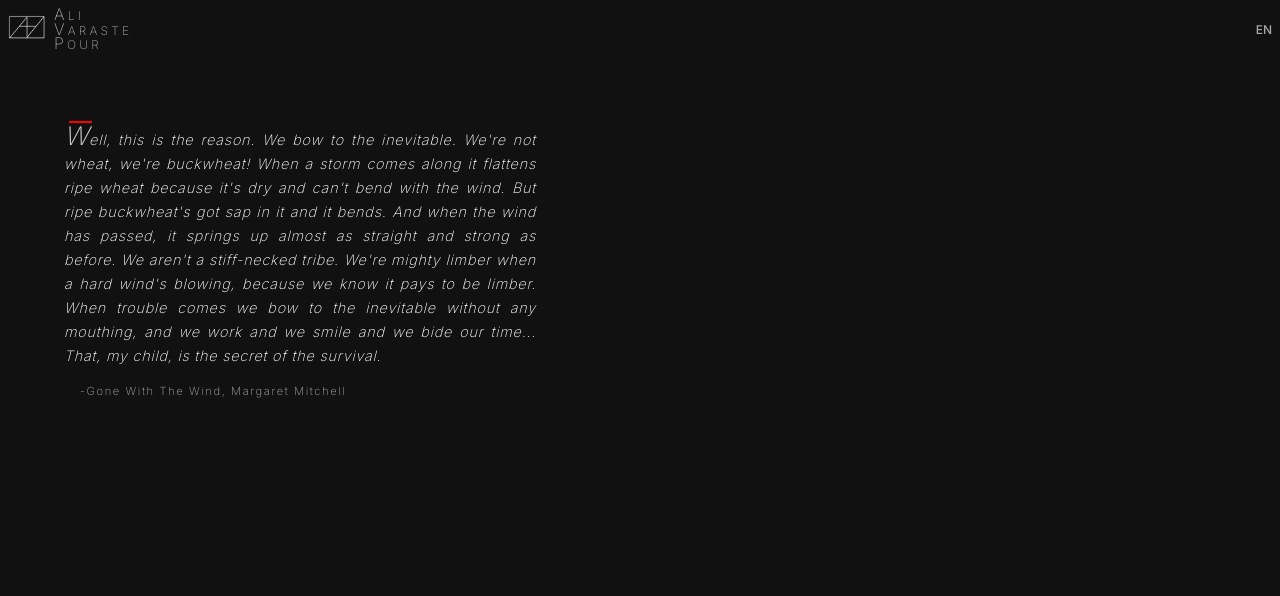
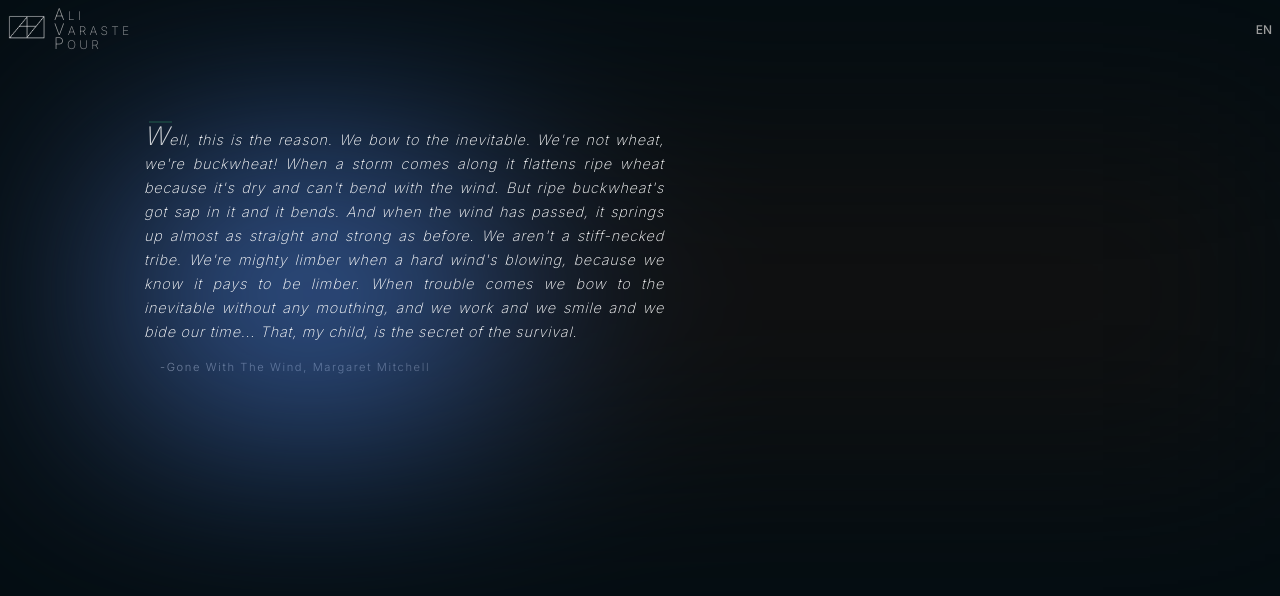
Before and after one commit to alivarastepour/Who_Am_I, a Next.js app: page / in a window 1280 px wide. Shown: the top 596 px of the page. Built offline with nearby package versions, Linux system fonts and the light colour scheme.

Commit message:
more styles are added to the quote section

```diff
--- a/components/Quote/Quote.tsx
+++ b/components/Quote/Quote.tsx
@@ -4,6 +4,7 @@ const Quote = () => {
   return (
     <>
       <div className={styles["quote-wrapper"]}>
+        <div className={styles["quote-background"]}></div>
         <div className={styles["quote"]}>
           Well, this is the reason. We bow to the inevitable. We're not wheat,
           we're buckwheat! When a storm comes along it flattens ripe wheat
--- a/styles/globals.css
+++ b/styles/globals.css
@@ -13,5 +13,5 @@ html {
 body {
   margin: 0;
   padding: 0;
-  background-color: #111;
+  background-color: #040D12;
 }
--- a/styles/quote.module.scss
+++ b/styles/quote.module.scss
@@ -1,8 +1,21 @@
 .quote-wrapper {
+  position: relative;
   padding: 4rem;
-  max-width: 600px;
   color: #fff;
+  // height: 400px;
+  width: 100%;
+  height: 400px;
+  // background-color: red;
 
+  .quote-background {
+    position: absolute;
+    width: calc(100% - 4rem);
+    height: calc(100% - 4rem);
+    background: radial-gradient(circle at 20% 50%, #4477ce, #111 30%);
+
+    filter: blur(100px);
+    opacity: 0.9;
+  }
   .quote {
     font-style: italic;
     font-weight: 200;
@@ -10,11 +23,14 @@
     text-align: justify;
     letter-spacing: 0.05rem;
     line-height: 1.5rem;
+    max-width: 600px;
     position: relative;
+    padding-left: 5rem;
     &::before {
+      margin-left: 5rem;
       position: absolute;
       content: "";
-      border-bottom: 2px solid red;
+      border-bottom: 2px solid #183d3d;
       top: -3px;
       left: 5px;
       width: 23px;
@@ -29,11 +45,12 @@
 
   .author {
     font-size: 0.7rem;
-    font-weight: 200;
+    font-weight: 300;
     text-transform: capitalize;
     margin-top: 1rem;
     margin-left: 1rem;
-    color: #aaa;
+    color: #eee;
     letter-spacing: 0.1rem;
+    padding-left: 5rem;
   }
 }
```
